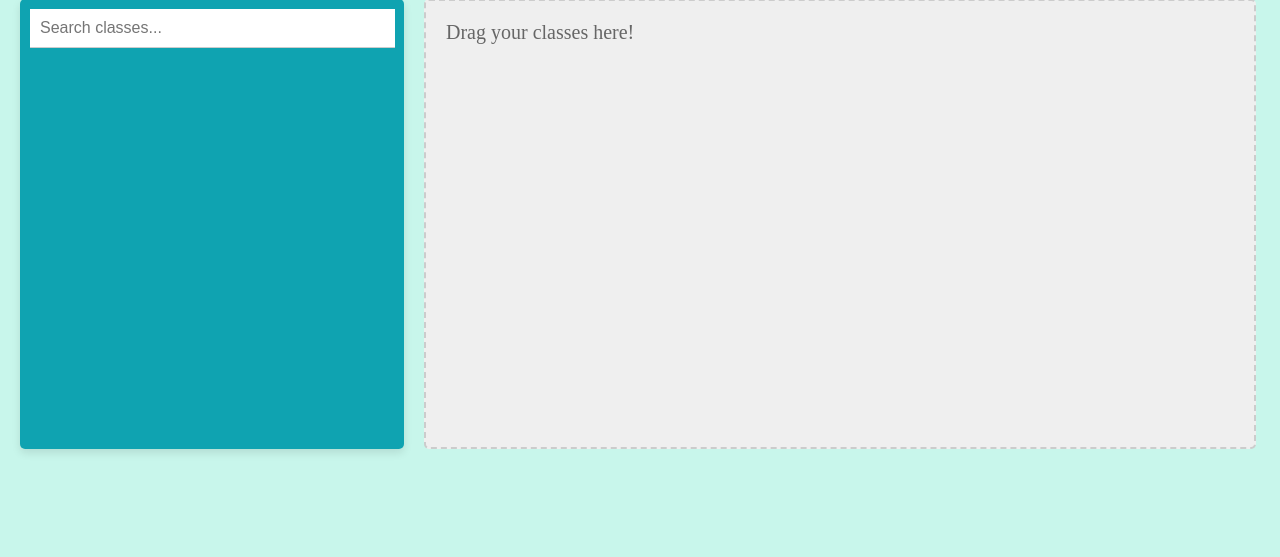
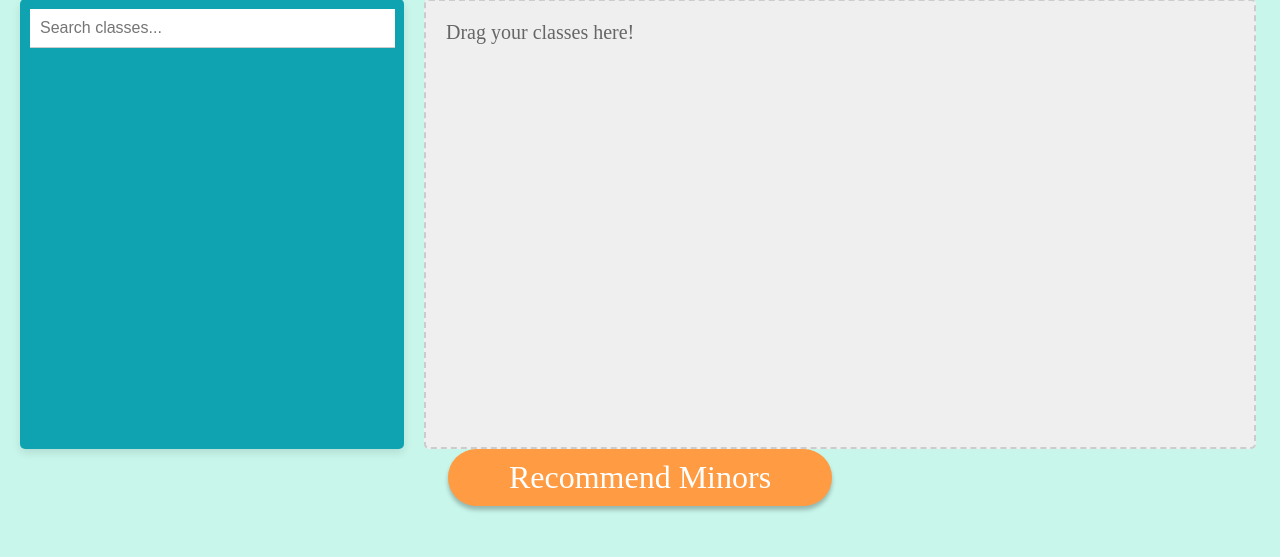
Before and after one commit to sn2979/TigerPlan, a Flask app: page /classboard in a window 1280 px wide. Shown: the part 243-800 px from the top of the page. Run offline with Flask 3, Linux system fonts and the light colour scheme; the visitor is signed in with stand-in values (Sample User, id 1); data that the repository does not hold is empty.

Commit message:
added recommend button

```diff
--- a/templates/classboard.html
+++ b/templates/classboard.html
@@ -107,6 +107,14 @@ body {
   clear: both;
 }
 
+#recommend-minors-btn {
+  display: block;
+  width: 30%;
+  margin-top: 50px; /* Adjusts space above the button */
+  margin-bottom: 20px; /* Adjusts space below the button */
+  align-items: center;
+}
+
 </style>
 <link rel="stylesheet" type="text/css" href= "{{ url_for('static',filename='styles/try_style.css') }}" >
 </head>
@@ -121,6 +129,7 @@ body {
   </section>
   <p><center>Search for your classes and drag them to your class board!</center></p>
   <br>
+
   <section id="class-selection">
     <div id="left-container" ondrop="drop(event)" ondragover="allowDrop(event)">
       <input type="text" id="class-input" placeholder="Search classes...">
@@ -162,12 +171,18 @@ body {
     </div>
   </section>
 
+
   <div id="right-container">
     <div id="drop-area" ondrop="drop_area(event)" ondragover="allowDrop(event)">
       <center id="placeholder"><p>Drag your classes here</p></center>
     </div>
   </div>
 
+
+  <div> <center>
+    <button id="recommend-minors-btn" href="onclick="location.href='\recommend'>Recommend Minors</button>
+  </center>
+  </div>
 </main>
 
 <script>
```
